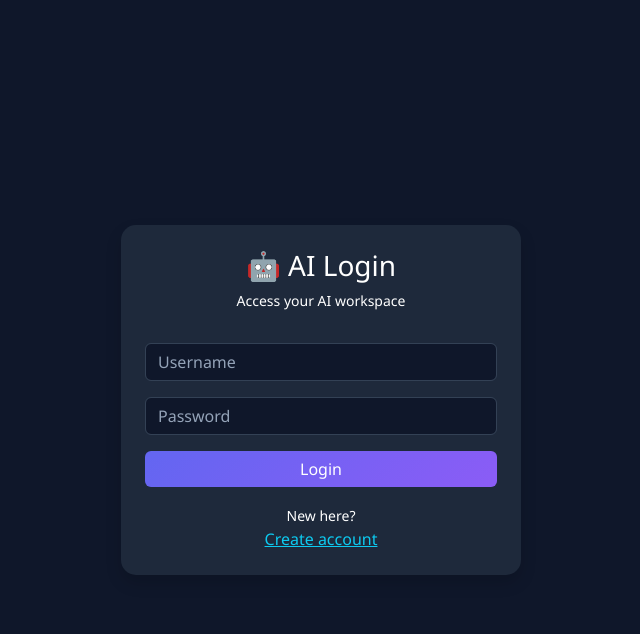
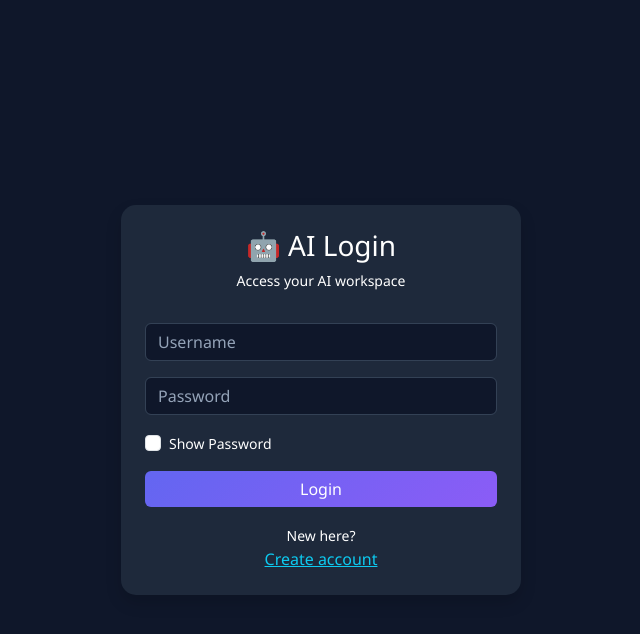
Before and after one commit to charanbunga463-hash/ai-flask-app, a Flask app: page /login in a window 1280 px wide. Shown: the top 634 px of the page, without its empty margins (319-959 px from the left). Run offline with Flask 3, Linux system fonts and the light colour scheme.

Commit message:
Update login.html

```diff
--- a/python-saas/templates/login.html
+++ b/python-saas/templates/login.html
@@ -67,6 +67,14 @@ body {
     <input class="form-control input-box mb-3" name="username" placeholder="Username" required>
     <input class="form-control input-box mb-3" type="password" name="password" placeholder="Password" required>
 
+<!-- 👁 Show Password -->
+  <div class="form-check mb-3">
+    <input class="form-check-input" type="checkbox" id="showPassword" onclick="togglePassword()">
+    <label class="form-check-label small-text" for="showPassword">
+      Show Password
+    </label>
+  </div>
+
 
       <!-- 🔴 ERROR MESSAGE -->
   {% if error %}
```
